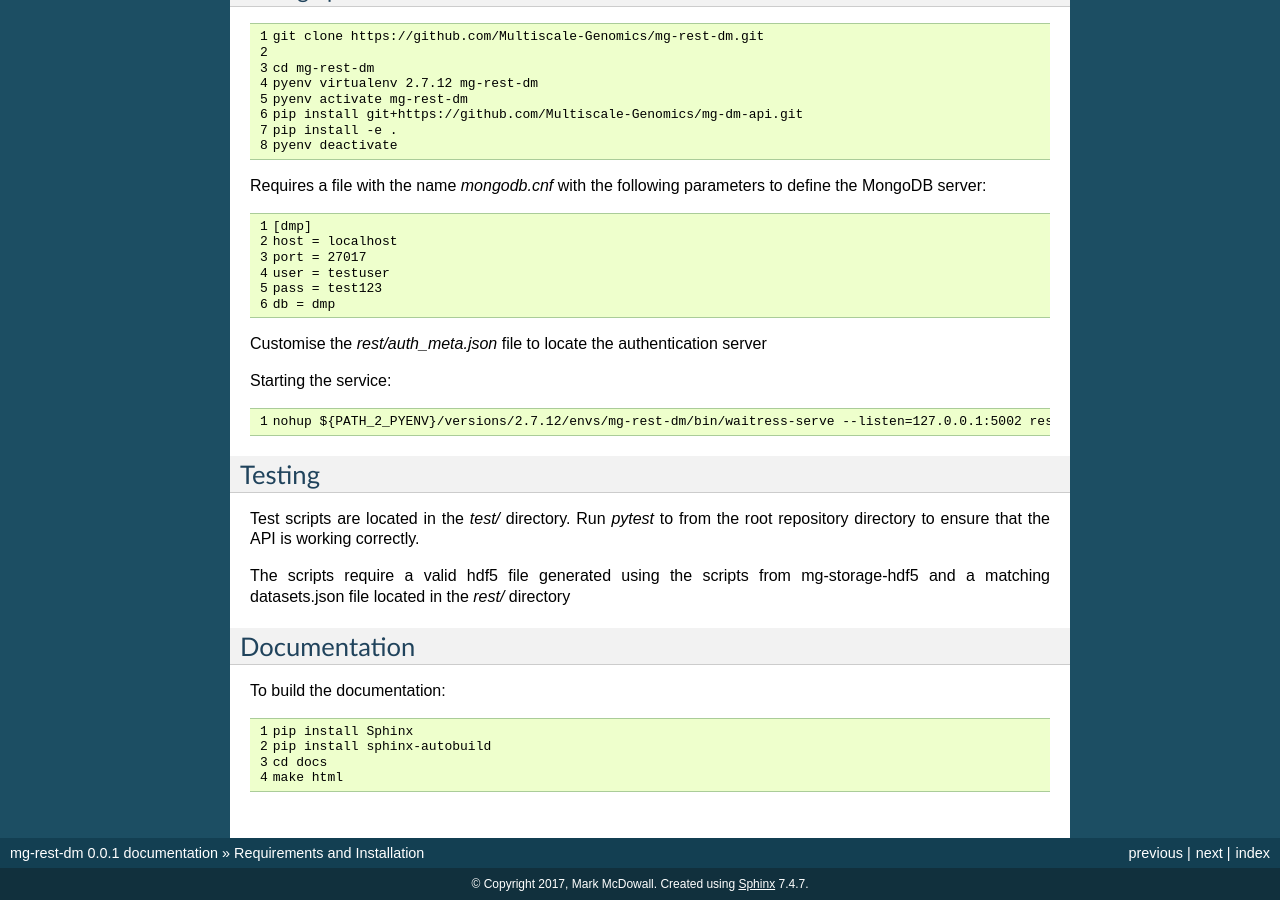
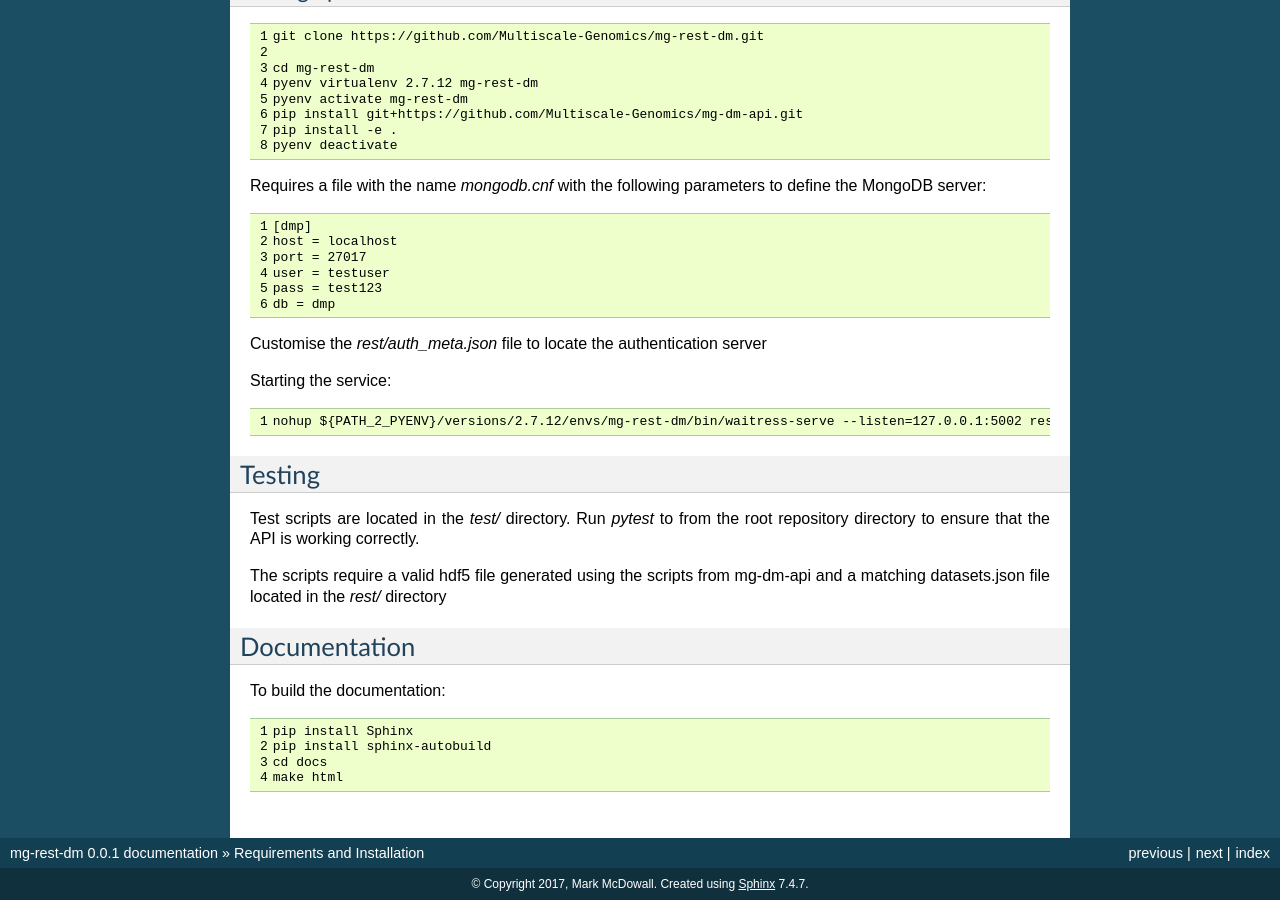
Before and after one commit to Multiscale-Genomics/mg-rest-dm, a Sphinx documentation site: the page built from docs/install.rst, in a window 1280 px wide and 900 px high, scrolled down 867 px. Built offline with Sphinx 7.4.7, drawn with Linux system fonts in a browser that asks for light colours.

```diff
--- a/docs/app.rst
+++ b/docs/app.rst
@@ -8,7 +8,7 @@ mg-rest-dm server
    .. autoclass:: rest.app.EndPoints
       :members:
 
-   .. autoclass:: rest.app.File
+   .. autoclass:: rest.app.FileMeta
       :members:
 
    .. autoclass:: rest.app.Files
--- a/docs/install.rst
+++ b/docs/install.rst
@@ -87,7 +87,7 @@ Test scripts are located in the `test/` directory. Run `pytest` to from the root
 repository directory to ensure that the API is working correctly.
 
 The scripts require a valid hdf5 file generated using the scripts from
-mg-storage-hdf5 and a matching datasets.json file located in the `rest/`
+mg-dm-api and a matching datasets.json file located in the `rest/`
 directory
 
 Documentation
```
Also changed, not shown: README.md (+1 -1 lines), 1 other file.
